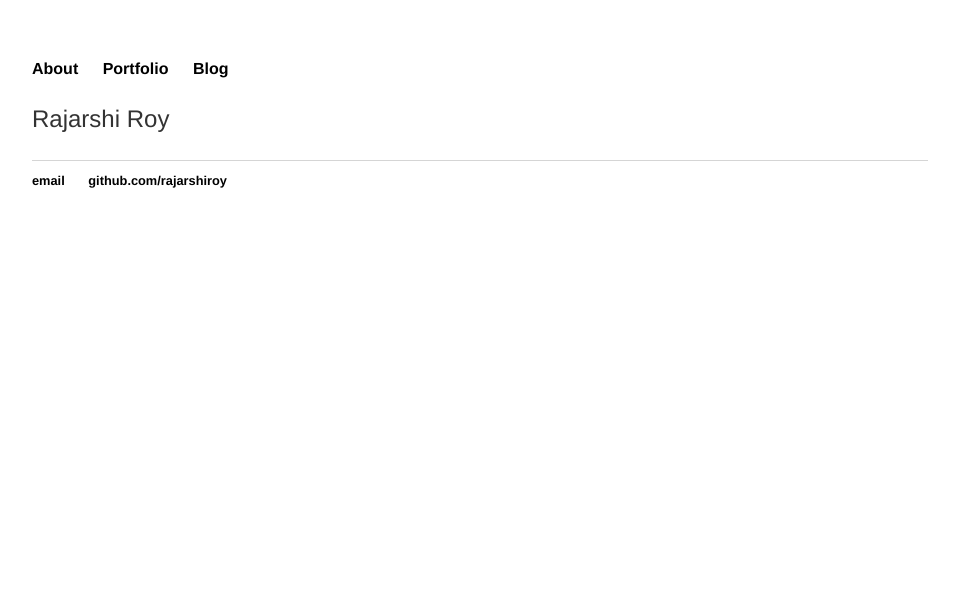
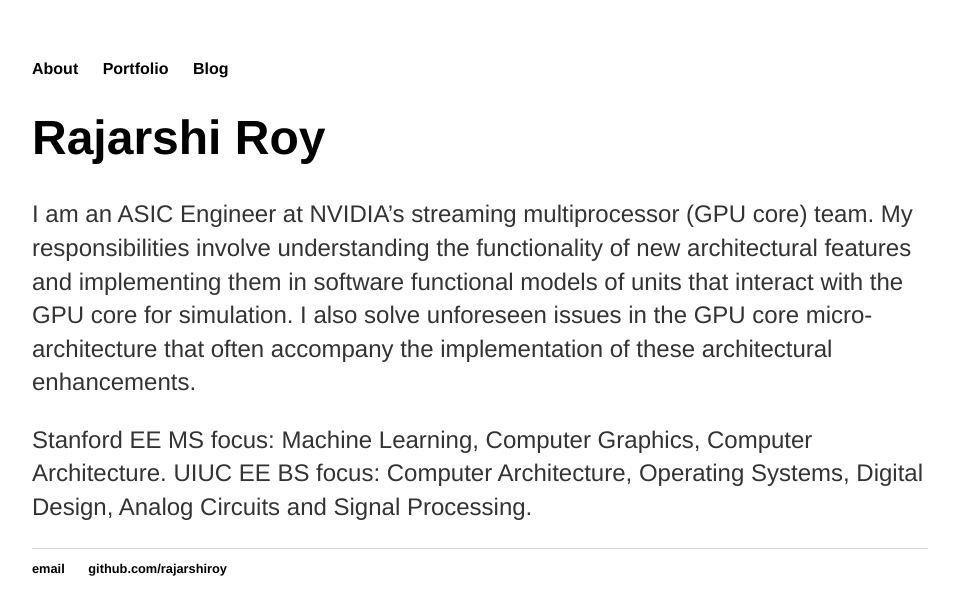
Before and after one commit to rajarshiroy/rajarshiroy.github.io, a Jekyll site: the page built from index.html, in a window 1280 px wide. Shown: the top 615 px of the page, without its empty margins (160-1113 px from the left). Built offline with Jekyll 4.4.1, drawn with Linux system fonts in a browser that asks for light colours.

Commit message:
Update index.html

```diff
--- a/index.html
+++ b/index.html
@@ -3,4 +3,8 @@
 title: Rajarshi Roy
 ---
 
-Rajarshi Roy
+# Rajarshi Roy #
+I am an ASIC Engineer at NVIDIA's streaming multiprocessor (GPU core) team. My responsibilities involve understanding the functionality of new architectural features and implementing them in software functional models of units that interact with the GPU core for simulation. I also solve unforeseen issues in the GPU core micro-architecture that often accompany the implementation of these architectural enhancements.
+
+Stanford EE MS focus: Machine Learning, Computer Graphics, Computer Architecture.
+UIUC EE BS focus: Computer Architecture, Operating Systems, Digital Design, Analog Circuits and Signal Processing.
```
